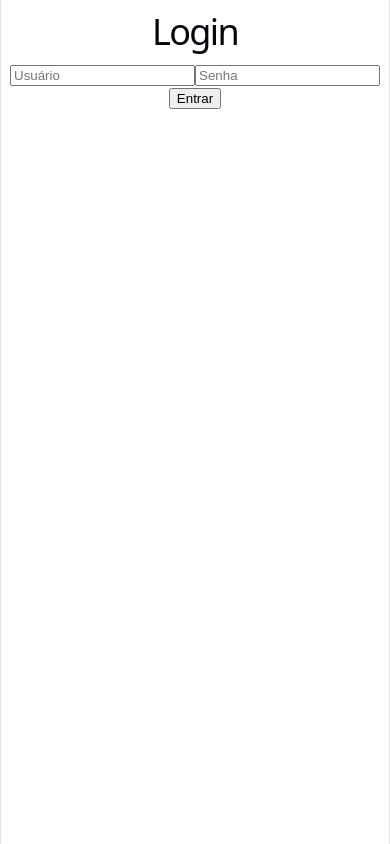
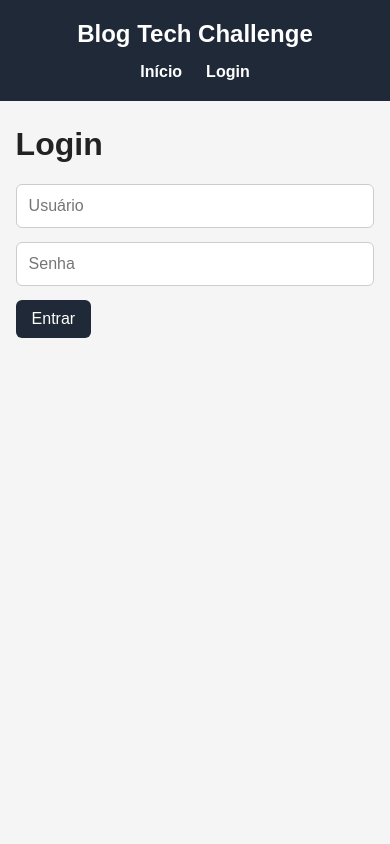
Before and after one commit to brgcostadev/blog-tech-challenge-tres-frontend, a React (Vite) app: page /login in a window 390 px wide. Built offline with nearby package versions, Linux system fonts and the light colour scheme.

Commit message:
Adiciona identidade visual e responsividade ao frontend

```diff
--- a/src/App.jsx
+++ b/src/App.jsx
@@ -6,9 +6,12 @@ import EditarPost from "./pages/EditarPost";
 import Admin from "./pages/Admin";
 import Login from "./pages/Login";
 import ProtectedRoute from "./components/ProtectedRoute";
+import Header from "./components/Header";
 
 function App() {
   return (
+    <>
+      <Header />
       <Routes>
         <Route path="/" element={<Home />} />
         <Route path="/post/:id" element={<Post />} />
@@ -38,6 +41,7 @@ function App() {
         />
         <Route path="/login" element={<Login />} />
       </Routes>
+    </>
   );
 }
 
--- /dev/null
+++ b/src/components/Header.jsx
@@ -0,0 +1,24 @@
+import { Link } from "react-router-dom";
+import { useAuth } from "../context/AuthContext";
+
+function Header() {
+  const { autenticado } = useAuth();
+
+  return (
+    <header>
+      <h1>Blog Tech Challenge</h1>
+
+      <nav>
+        <Link to="/">Início</Link>
+
+        {autenticado ? (
+          <Link to="/admin">Administração</Link>
+        ) : (
+          <Link to="/login">Login</Link>
+        )}
+      </nav>
+    </header>
+  );
+}
+
+export default Header;
--- a/src/index.css
+++ b/src/index.css
@@ -1,111 +1,143 @@
-:root {
-  --text: #6b6375;
-  --text-h: #08060d;
-  --bg: #fff;
-  --border: #e5e4e7;
-  --code-bg: #f4f3ec;
-  --accent: #aa3bff;
-  --accent-bg: rgba(170, 59, 255, 0.1);
-  --accent-border: rgba(170, 59, 255, 0.5);
-  --social-bg: rgba(244, 243, 236, 0.5);
-  --shadow:
-    rgba(0, 0, 0, 0.1) 0 10px 15px -3px, rgba(0, 0, 0, 0.05) 0 4px 6px -2px;
-
-  --sans: system-ui, 'Segoe UI', Roboto, sans-serif;
-  --heading: system-ui, 'Segoe UI', Roboto, sans-serif;
-  --mono: ui-monospace, Consolas, monospace;
-
-  font: 18px/145% var(--sans);
-  letter-spacing: 0.18px;
-  color-scheme: light dark;
-  color: var(--text);
-  background: var(--bg);
-  font-synthesis: none;
-  text-rendering: optimizeLegibility;
-  -webkit-font-smoothing: antialiased;
-  -moz-osx-font-smoothing: grayscale;
-
-  @media (max-width: 1024px) {
-    font-size: 16px;
-  }
-}
-
-@media (prefers-color-scheme: dark) {
-  :root {
-    --text: #9ca3af;
-    --text-h: #f3f4f6;
-    --bg: #16171d;
-    --border: #2e303a;
-    --code-bg: #1f2028;
-    --accent: #c084fc;
-    --accent-bg: rgba(192, 132, 252, 0.15);
-    --accent-border: rgba(192, 132, 252, 0.5);
-    --social-bg: rgba(47, 48, 58, 0.5);
-    --shadow:
-      rgba(0, 0, 0, 0.4) 0 10px 15px -3px, rgba(0, 0, 0, 0.25) 0 4px 6px -2px;
-  }
-
-  #social .button-icon {
-    filter: invert(1) brightness(2);
-  }
+* {
+  box-sizing: border-box;
 }
 
 body {
   margin: 0;
+  font-family: Arial, sans-serif;
+  background-color: #f5f5f5;
+  color: #222;
 }
 
-#root {
-  width: 1126px;
-  max-width: 100%;
-  margin: 0 auto;
-  text-align: center;
-  border-inline: 1px solid var(--border);
-  min-height: 100svh;
+a {
+  color: inherit;
+  text-decoration: none;
+}
+
+main {
+  width: 90%;
+  max-width: 1000px;
+  margin: 40px auto;
+}
+
+header {
+  background-color: #1f2937;
+  color: white;
+  padding: 20px 5%;
+  display: flex;
+  justify-content: space-between;
+  align-items: center;
+}
+
+header h1 {
+  margin: 0;
+  font-size: 24px;
+}
+
+header nav {
+  display: flex;
+  gap: 24px;
+}
+
+header nav a {
+  font-weight: bold;
+}
+
+header nav a:hover {
+  text-decoration: underline;
+}
+
+input,
+textarea,
+button {
+  font: inherit;
+}
+
+main > input {
+  width: 100%;
+  max-width: 420px;
+  padding: 10px 12px;
+  margin-bottom: 24px;
+  border: 1px solid #ccc;
+  border-radius: 6px;
+}
+
+article {
+  background-color: white;
+  padding: 20px;
+  margin-bottom: 20px;
+  border-radius: 10px;
+  box-shadow: 0 2px 8px rgba(0, 0, 0, 0.08);
+}
+
+article h2 {
+  margin-top: 0;
+  margin-bottom: 10px;
+}
+
+article p {
+  margin: 8px 0;
+}
+
+form {
   display: flex;
   flex-direction: column;
-  box-sizing: border-box;
+  gap: 14px;
+  max-width: 520px;
 }
 
-h1,
-h2 {
-  font-family: var(--heading);
-  font-weight: 500;
-  color: var(--text-h);
+form input,
+form textarea {
+  width: 100%;
+  padding: 12px;
+  border: 1px solid #ccc;
+  border-radius: 6px;
 }
 
-h1 {
-  font-size: 56px;
-  letter-spacing: -1.68px;
-  margin: 32px 0;
-  @media (max-width: 1024px) {
-    font-size: 36px;
-    margin: 20px 0;
+form textarea {
+  min-height: 160px;
+  resize: vertical;
+}
+
+button {
+  padding: 10px 16px;
+  border: none;
+  border-radius: 6px;
+  background-color: #1f2937;
+  color: white;
+  cursor: pointer;
+  width: fit-content;
+}
+
+button:hover {
+  opacity: 0.9;
+}
+
+@media (max-width: 600px) {
+  header {
+    flex-direction: column;
+    gap: 15px;
+    text-align: center;
+  }
+
+  header nav {
+    justify-content: center;
+  }
+
+  main {
+    width: 92%;
+    margin: 25px auto;
+  }
+
+  main > input {
+    max-width: 100%;
+  }
+
+  form {
+    max-width: 100%;
+  }
+
+  article {
+    padding: 16px;
   }
 }
-h2 {
-  font-size: 24px;
-  line-height: 118%;
-  letter-spacing: -0.24px;
-  margin: 0 0 8px;
-  @media (max-width: 1024px) {
-    font-size: 20px;
-  }
-}
-p {
-  margin: 0;
-}
-
-code,
-.counter {
-  font-family: var(--mono);
-  display: inline-flex;
-  border-radius: 4px;
-  color: var(--text-h);
-}
-
-code {
-  font-size: 15px;
-  line-height: 135%;
-  padding: 4px 8px;
-  background: var(--code-bg);
-}
--- a/src/pages/Home.jsx
+++ b/src/pages/Home.jsx
@@ -54,7 +54,6 @@ function Home() {
             </h2>
             <p>Autor: {post.author}</p>
             <p>{post.content}</p>
-            <button onClick={() => excluirPost(post.id)}>Excluir</button>
           </article>
         ))
       )}
```
Lines whose indentation alone changed are shown as unchanged.
